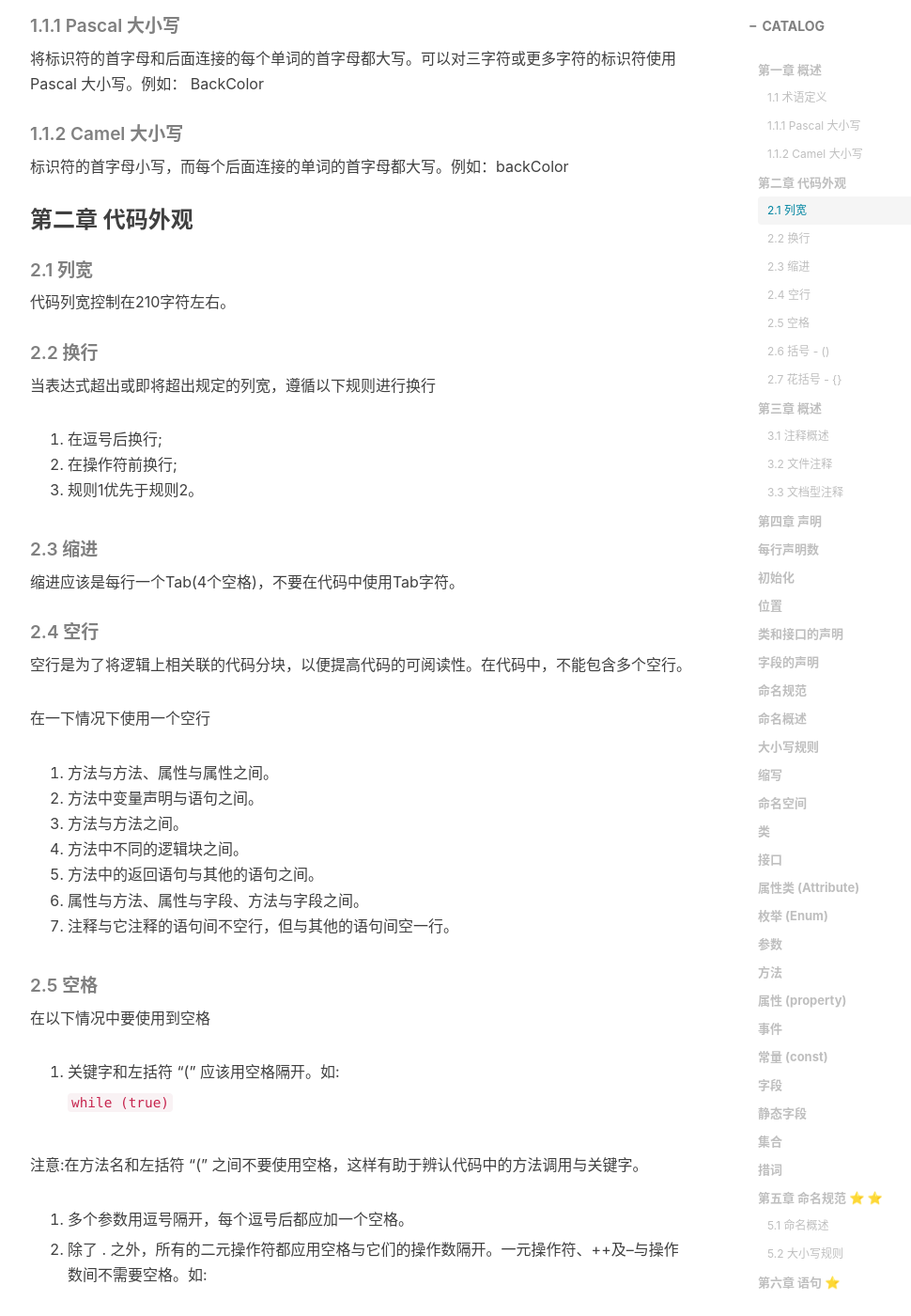
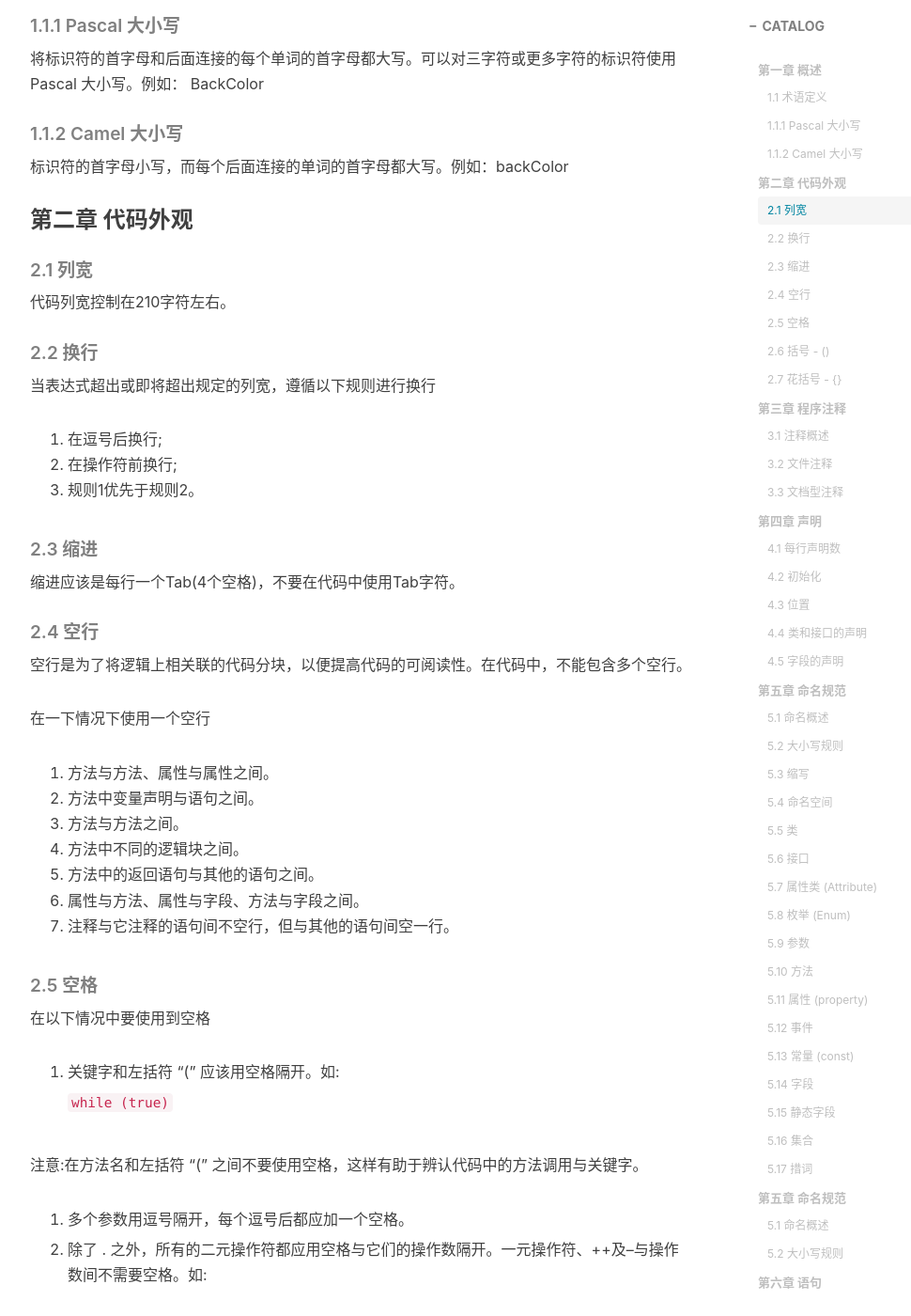
Before and after one commit to hongjiapeng/hongjiapeng.github.io, a Jekyll site: the page built from _posts/2020-07-01-C#编码规范.md, in a window 1280 px wide and 1400 px high, scrolled down 664 px. Shown: the whole window at 94% size, without its empty margins (233-1203 px from the left). Built offline with Jekyll 4.4.1, drawn with Linux system fonts in a browser that asks for light colours; nearby versions of some CDN libraries; comment, search, counter and statistics services are not loaded; some of the changed text lies outside the part shown.

Commit message:
update blog

````diff
--- a/_posts/2020-07-01-C#编码规范.md
+++ b/_posts/2020-07-01-C#编码规范.md
@@ -132,7 +132,7 @@ tags:
     } // end forever
 ```
 
-### 第三章 概述
+### 第三章 程序注释
 
 ##### 3.1  注释概述
 
@@ -337,7 +337,7 @@ C:\Program Files (x86)\Microsoft Visual Studio\2017\Enterprise\Common7\IDE\ItemT
 
 ### 第四章 声明
 
-### 每行声明数
+##### 4.1 每行声明数
 
 一行只建议作一个声明，并按字母顺序排列。如：
 
@@ -347,11 +347,11 @@ int size; // 推荐
 int x, y; // 不推荐
 ```
 
-### 初始化
+##### 4.2 初始化
 
 建议在变量声明时就对其做初始化。
 
-### 位置
+##### 4.3 位置
 
 变量建议置于块的开始处，不要总是在第一次使用它们的地方做声明。如：
 
@@ -394,13 +394,13 @@ void MyMethod()
 }
 ```
 
-### 类和接口的声明
+##### 4.4 类和接口的声明
 
 - 在方法名与其后的左括号间没有任何空格。
 - 左花括号 “{” 出现在声明的下行并与之对齐，单独成行。
 - 方法间用一个空行隔开。
 
-### 字段的声明
+##### 4.5 字段的声明
 
 不要使用是 public 或 protected 的实例字段。如果避免将字段直接公开给开发人员，可以更轻松地对类进行版本控制，原因是在维护二进制兼容性时字段不能被更改为属性。考虑为字段提供 get 和set 属性访问器，而不是使它们成为公共的。 get 和 set 属性访问器中可执行代码的存在使得可以进行后续改进，如在使用属性或者得到属性更改通知时根据需要创建对象。下面的代码示例阐释带有 get 和 set 属性访问器的私有实例字段的正确使用。例：
 
@@ -419,9 +419,9 @@ public class Control: Component
 }
 ```
 
-## 命名规范
+### 第五章 命名规范
 
-### 命名概述
+##### 5.1 命名概述
 
 > 名称应该说明“什么”而不是“如何”。通过避免使用公开基础实现（它们会发生改变）的名称，可以保留简化复杂性的抽象层。例如，可以使用 `GetNextStudent()`，而不是 `GetNextArrayElement`()。
 
@@ -440,7 +440,7 @@ public class Control: Component
 - 即使对于可能仅出现在几个代码行中的生存期很短的变量，仍然使用有意义的名称。仅对于短循环索引使用单字母变量名，如 i 或 j。 可能的情况下，尽量不要使用原义数字（幻数）或原义字符串，如
 `for (int i = 1; i < 7; i++)`。而是使用命名常数，如 `for (int i = 1; i < NUM_DAYS_IN_WEEK; i++)` 以便于维护和理解。
 
-### 大小写规则
+##### 5.2 大小写规则
 
 **大写**
 
@@ -542,7 +542,7 @@ SCB.Framework.UI
     </tbody>
 </table>
 
-### 缩写
+##### 5.3 缩写
 
 为了避免混淆和保证跨语言交互操作，请遵循有关区缩写的使用的下列规则：
 
@@ -553,7 +553,7 @@ SCB.Framework.UI
 - 在使用缩写时，对于超过两个字符长度的缩写请使用 Pascal 大小写或 Camel 大小写。例如使用 `HtmlButton` 或 `HTMLButton`；但是，应当大写仅有两个字符的缩写，如：`System.IO`，而不是 `System.Io`。
 - 不要在标识符或参数名称中使用缩写。如果必须使用缩写，对于由多于两个字符所组成的缩写请使用Camel 大小写。
 
-### 命名空间
+##### 5.4 命名空间
 
 - 命名命名空间时的一般性规则是使用公司名称，后跟技术名称和可选的功能与设计，如：
 
@@ -570,7 +570,7 @@ namespace SCB.SupplierChain.DataRules // 赛酷比公司的供应链系统的业
 - `TechnologyName` 指的是该项目的英文缩写或软件名。
 - 命名空间和类不能使用同样的名字。例如，有一个类被命名为`Debug`后，就不要再使用`Debug`作为一个名称空间名。
 
-### 类
+##### 5.5 类
 
 - 使用 Pascal 大小写。
 - 用名词或名词短语命名类。
@@ -586,7 +586,7 @@ public class Button
 public class String
 ```
 
-### 接口
+##### 5.6 接口
 
 - 用名词或名词短语，或者描述行为的形容词命名接口。例：
   - 接口名称 `IComponent` 使用描述性名词
@@ -616,7 +616,7 @@ public class Component: IComponent
 }
 ```
 
-### 属性类 (Attribute)
+##### 5.7 属性类 (Attribute)
 
 应该总是将后缀 Attribute 添加到自定义属性类。例：
 
@@ -626,7 +626,7 @@ public class ObsoleteAttribute
 }
 ```
 
-### 枚举 (Enum)
+##### 5.8 枚举 (Enum)
 
 枚举 (Enum) 值类型从 Enum 类继承。
 
@@ -636,7 +636,7 @@ public class ObsoleteAttribute
 - 对大多数 Enum 类型使用单数名称，但是对作为位域的 Enum 类型使用复数名称。
 - 总是将 `FlagsAttribute` 添加到位域 Enum 类型。
 
-### 参数
+##### 5.9 参数
 
 - 使用描述性参数名称。参数名称应当具有足够的描述性，以便参数的名称及其类型可用于在大多数情况下确定它的含义。
 - 对参数名称使用 Camel 大小写。
@@ -649,7 +649,7 @@ Type GetType(string typeName)
 string Format(string format, object args)
 ```
 
-### 方法
+##### 5.10 方法
 
 - 使用动词或动词短语命名方法。
 - 使用 Pascal 大小写。
@@ -660,7 +660,7 @@ GetCharArray()
 Invoke()
 ```
 
-### 属性 (property)
+##### 5.11 属性 (property)
 
 - 使用名词或名词短语命名属性。
 - 使用 Pascal 大小写。
@@ -702,7 +702,7 @@ public class Control
 }
 ```
 
-### 事件
+##### 5.12 事件
 
 - 对事件处理程序名称使用 `EventHandler` 后缀。
 - 指定两个名为 `sender` 和 `e` 的参数。`sender` 参数表示引发事件的对象。`sender` 参数始
@@ -750,13 +750,13 @@ public class MouseEventArgs : EventArgs
 }
 ```
 
-### 常量 (const)
+##### 5.13 常量 (const)
 
 所有单词大写，多个单词之间用 "_" 隔开。 如：
 
 `public const string PAGE_TITLE = "Welcome";`
 
-### 字段
+##### 5.14 字段
 
 - private、protected 使用 Camel 大小写。
 - public 使用 Pascal 大小写。
@@ -800,24 +800,24 @@ public struct Color
 }
 ```
 
-### 静态字段
+##### 5.15 静态字段
 
 - 使用名词、名词短语或者名词的缩写命名静态字段。
 - 使用 Pascal 大小写。
 - 建议尽可能使用静态属性而不是公共静态字段。
 
-### 集合
+##### 5.16 集合
 
 集合是一组组合在一起的类似的类型化对象，如哈希表、查询、堆栈、字典和列表，集合的命名建议用复数。
 
-### 措词
+##### 5.17 措词
 
 避免使用与常用的 .NET 框架命名空间重复的类名称。例如，不要将以下任何名称用作类名称：System、Collections、Forms 或 UI。有关 .NET 框架命名空间的列表，请参阅类库。
 
 另外，避免使用与C#语言关键字冲突的标识符。
 
 
-### 第五章 命名规范 ⭐ ⭐
+### 第五章 命名规范
 
 #### 5.1 命名概述
 名称应该说明“什么”而不是“如何”。通过避免使用公开基础实现（它们会发生改变）的名称，可以保留简化复杂性的抽象层。例如，可以使用 GetNextStudent()，而不是 GetNextArrayElement()。
@@ -871,7 +871,7 @@ For i = 1 To 7。而是使用命名常数，如 For i = 1 To NUM_DAYS_IN_WEEK
 参数 | Camel |	public class Convert { public static int ToInt32(string userId); }
 命名空间 | Pascal |	namespace System.Security { … }
 
-### 第六章 语句 ⭐
+### 第六章 语句
 
 ### 每行一个语句
 
@@ -1102,7 +1102,7 @@ Table | tbl
 
 其中“是否检查”一项中为“√”的内容不能违反。需在Visual Studio中设置为错误
 
-#### 9.1.安全性规则
+#### 8.1.安全性规则
 
 标识 | 详细信息 | 是否检查
 :---:|:---:|:---:
@@ -1111,13 +1111,13 @@ CA2104 | 检查Sql查询中是否有安全漏洞 | √
 CA2105 | 数组字段不应为只读 | √
 CA2121 | 静态构造函数应为私有 | √
 
-#### 9.2.可靠性规则
+#### 8.2.可靠性规则
 
 标识 | 详细信息 | 是否检查
 :---:|:---:|:---:
 CA2000 | 超出范围前释放对象 | √
 
-#### 9.3.可维护性规则
+#### 8.3.可维护性规则
 
 标识 | 详细信息 | 是否检查
 :---:|:---:|:---:
@@ -1125,7 +1125,7 @@ CA1500 | 变量名不应与字段名相同 | √
 CA1501 | 避免过度继承 | √
 CA1502 | 避免过度复杂 | √
 
-#### 9.4.命名规则
+#### 8.4.命名规则
 
 标识 | 	详细信息 |	是否检查
 :---:|:---:|:---:
@@ -1148,7 +1148,7 @@ CA1722 | 标识符应采用正确的前缀	| 	√
 CA1724 |	类型名不应与命名空间冲突		| √
 CA1725 | 参数名应与基方法中的声明保持一致	| 	√
 
-#### 9.5.性能规则
+#### 8.5.性能规则
 标识 | 	详细信息 |	是否检查
 :---:|:---:|:---:
 CA1800 | 避免进行不必要的强制转换	| 	√
@@ -1160,7 +1160,7 @@ CA1813 | 避免未密封的属性		| √
 CA1819 | 属性不应返回数组	| 	√
 CA1823 | 避免未使用的私有字段	| 	√
 
-#### 9.6.用法规则
+#### 8.6.用法规则
 标识 | 	详细信息 |	是否检查
 :---:|:---:|:---:
 CA1801 | 检查未使用的参数	| 	√
````
